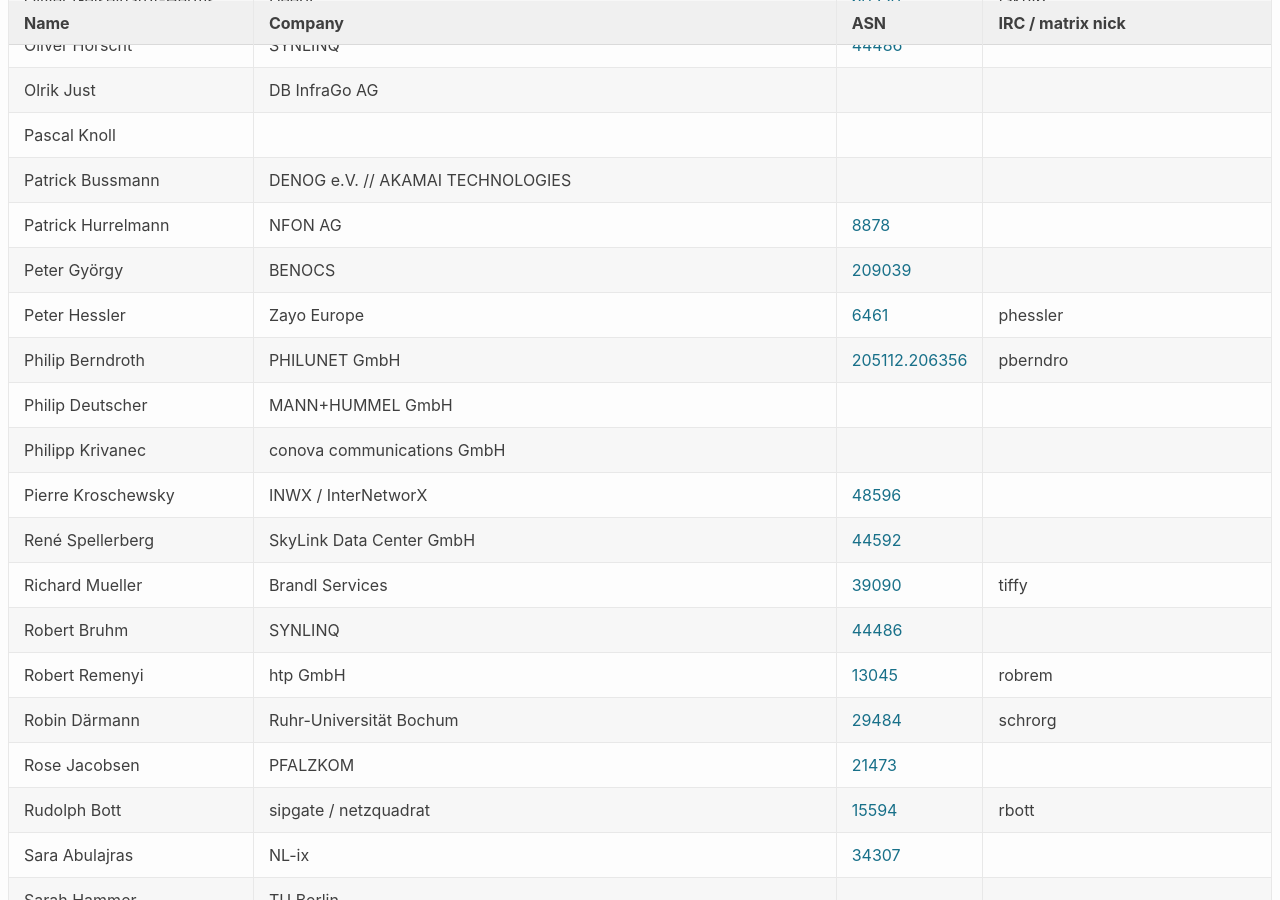
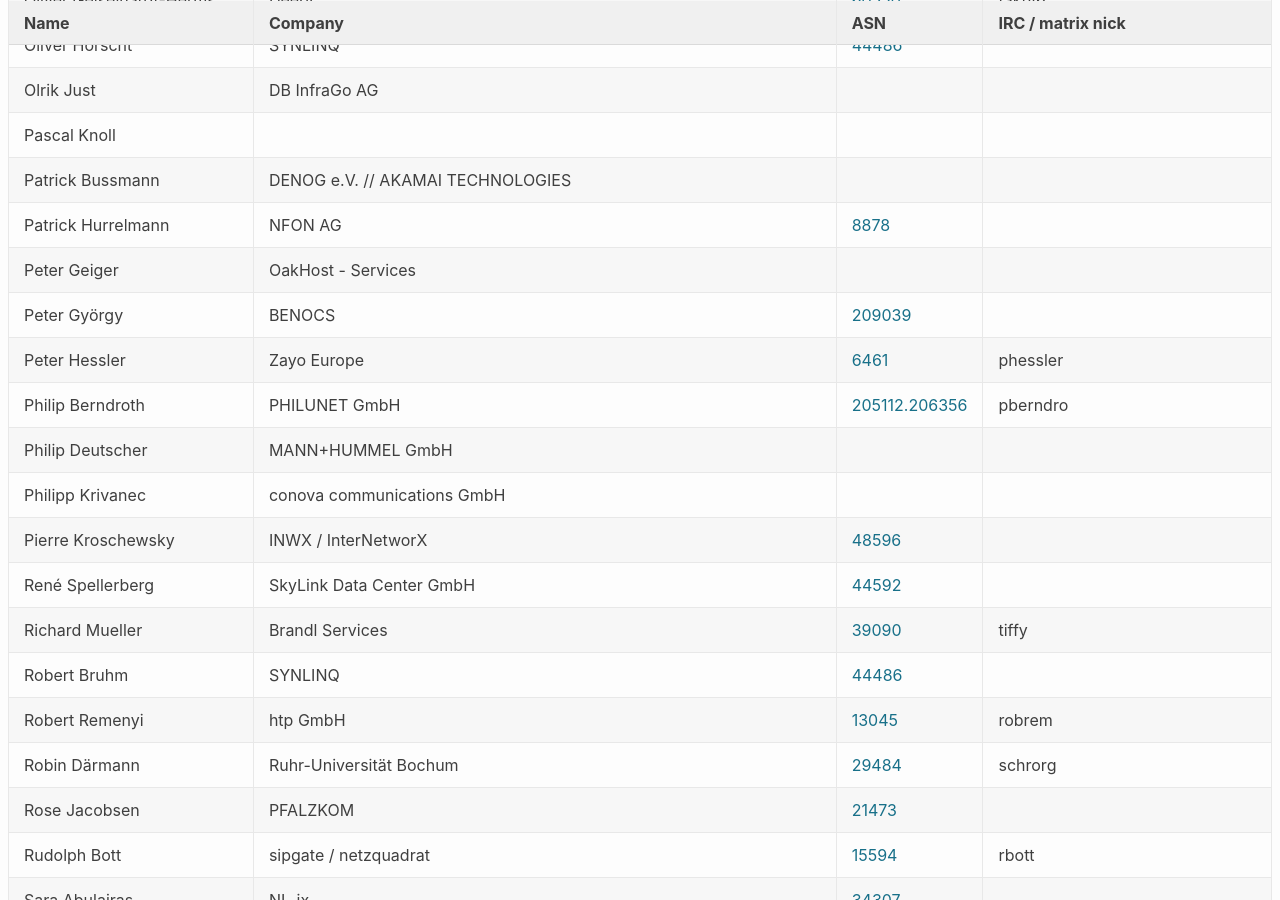
Before and after one commit to denog/pretix-attendeelist, a Jekyll site: the page built from denog16/index.markdown, in a window 1280 px wide and 900 px high, scrolled down 10960 px. Built offline with Jekyll 4.4.1, drawn with Linux system fonts in a browser that asks for light colours.

Commit message:
Latest data: Tue Oct  8 08:33:21 UTC 2024

```diff
--- a/_data/attendees_denog16_onsite.json
+++ b/_data/attendees_denog16_onsite.json
@@ -1458,6 +1458,12 @@
     "asn": "8878"
   },
   {
+    "name": "Peter Geiger",
+    "company": "OakHost - Services",
+    "irc": null,
+    "asn": null
+  },
+  {
     "name": "Peter György",
     "company": "BENOCS",
     "irc": null,
```
